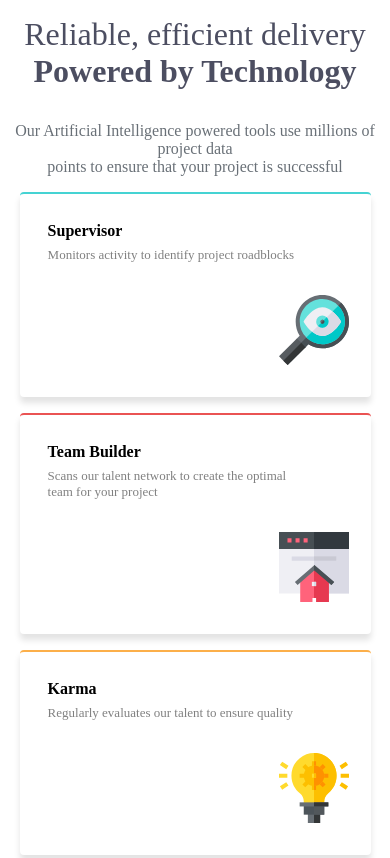
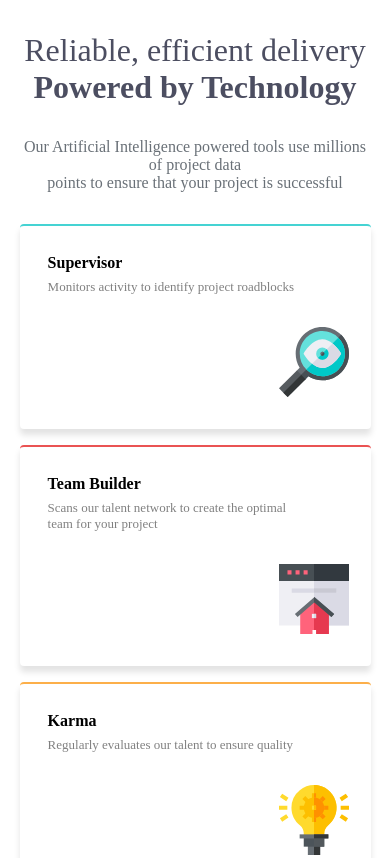
Before and after one commit to Henokked/Four-card-feature, a plain HTML site: page index.html in a window 390 px wide. Shown: the top 858 px of the page. Drawn offline with Linux system fonts and the light colour scheme.

Commit message:
responsive modfication

```diff
--- a/styles.css
+++ b/styles.css
@@ -142,4 +142,8 @@ footer a{
 .twocards{
     width: 100%;
 }
+.header{
+
+    padding: 16px;
 }
+}
```
